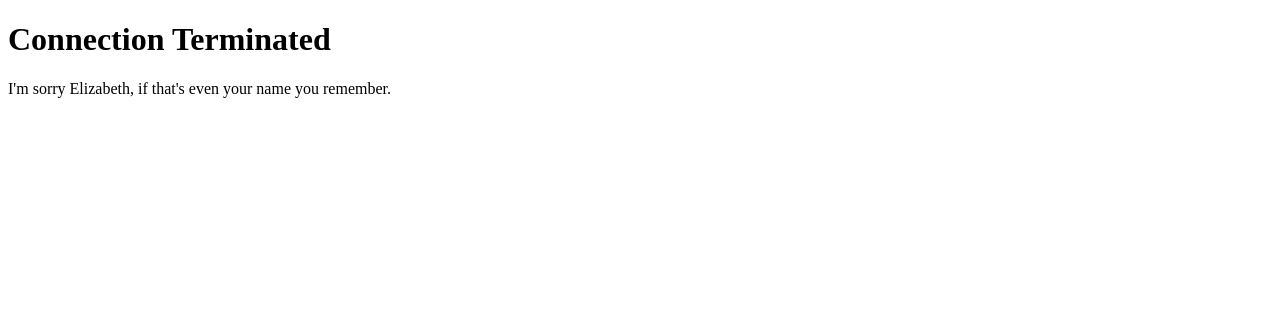
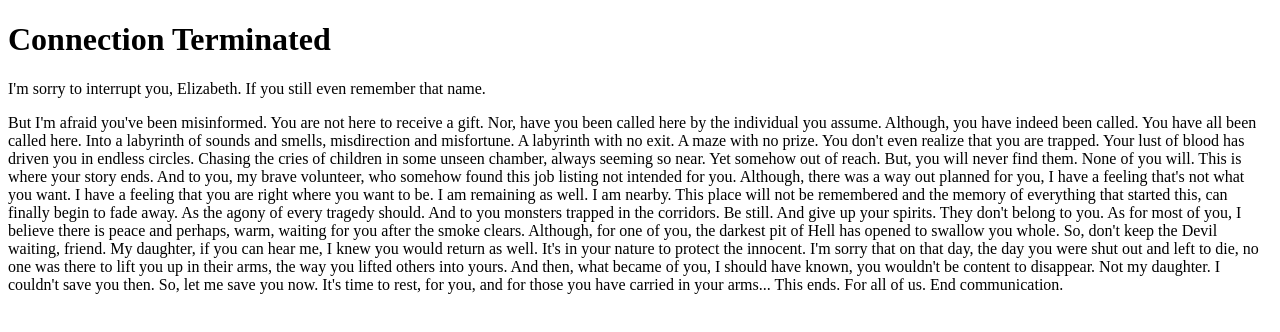
Before and after one commit to TurtleBois/Ascinei.github.io, a plain HTML site: page index.html in a window 1280 px wide. Drawn offline with Linux system fonts and the light colour scheme.

Commit message:
revamped2

```diff
--- a/index.html
+++ b/index.html
@@ -8,7 +8,44 @@
 </head>
 <body>
     <h1>Connection Terminated</h1>
-    <p>I'm sorry Elizabeth, if that's even your name you remember.</p>
+    <p>I'm sorry to interrupt you, Elizabeth. If you still even remember that name.</p>
+    <p>But I'm afraid you've been misinformed.
 
+    You are not here to receive a gift. Nor, have you been called here by the individual you assume. Although, you have indeed been called.
+
+    You have all been called here. Into a labyrinth of sounds and smells, misdirection and misfortune.
+
+    A labyrinth with no exit. A maze with no prize. You don't even realize that you are trapped. Your lust of blood has driven you in endless circles. Chasing the cries of children in some unseen chamber, always seeming so near.
+
+    Yet somehow out of reach.
+
+    But, you will never find them. None of you will.
+
+    This is where your story ends.
+
+    And to you, my brave volunteer, who somehow found this job listing not intended for you. Although, there was a way out planned for you, I have a feeling that's not what you want. I have a feeling that you are right where you want to be.
+
+    I am remaining as well. I am nearby.
+
+    This place will not be remembered and the memory of everything that started this, can finally begin to fade away. As the agony of every tragedy should.
+
+    And to you monsters trapped in the corridors. Be still. And give up your spirits.
+    They don't belong to you.
+
+    As for most of you, I believe there is peace and perhaps, warm, waiting for you after the smoke clears.
+
+    Although, for one of you, the darkest pit of Hell has opened to swallow you whole. So, don't keep the Devil waiting, friend.
+
+    My daughter, if you can hear me, I knew you would return as well. It's in your nature to protect the innocent. I'm sorry that on that day, the day you were shut out and left to die, no one was there to lift you up in their arms, the way you lifted others into yours.
+
+    And then, what became of you, I should have known, you wouldn't be content to disappear. Not my daughter. I couldn't save you then.
+
+    So, let me save you now. It's time to rest, for you, and for those you have carried in your arms...
+
+    This ends.
+
+    For all of us.
+
+    End communication.</p>
 </body>
 </html>
```
